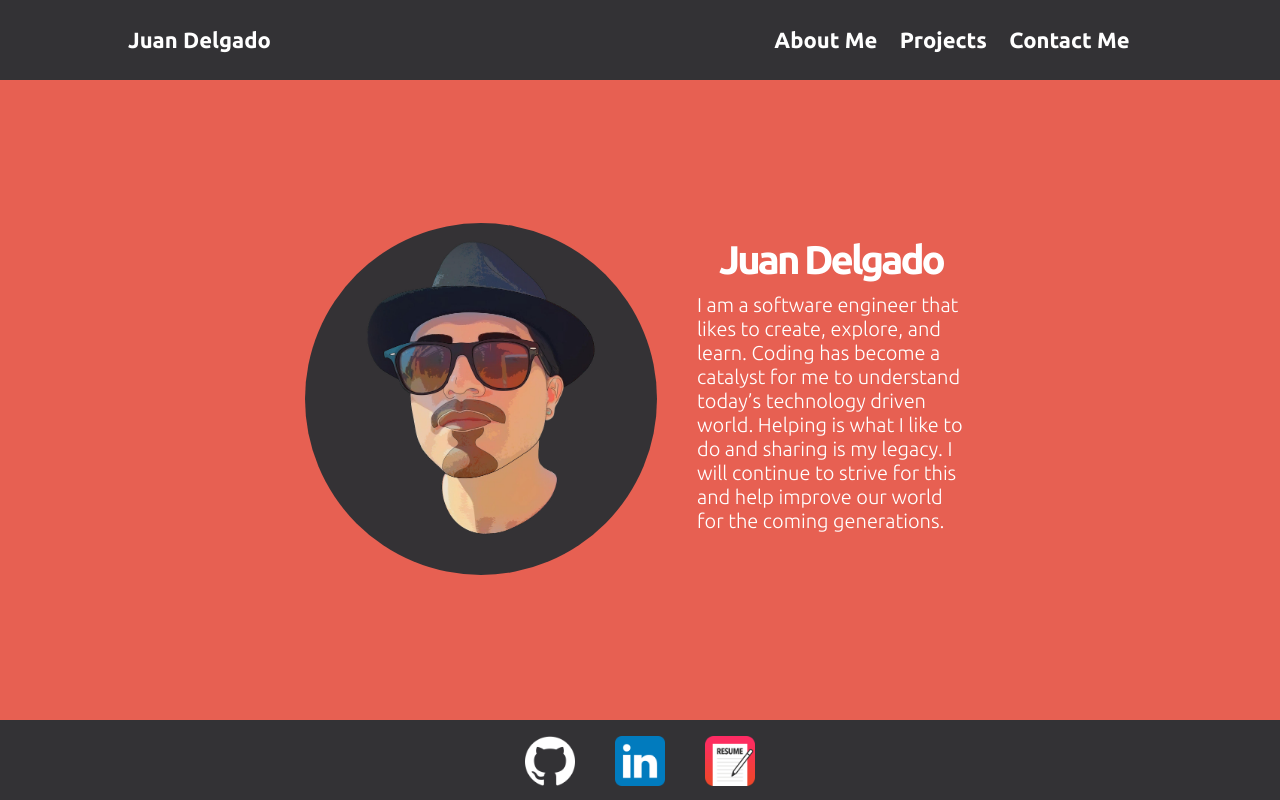
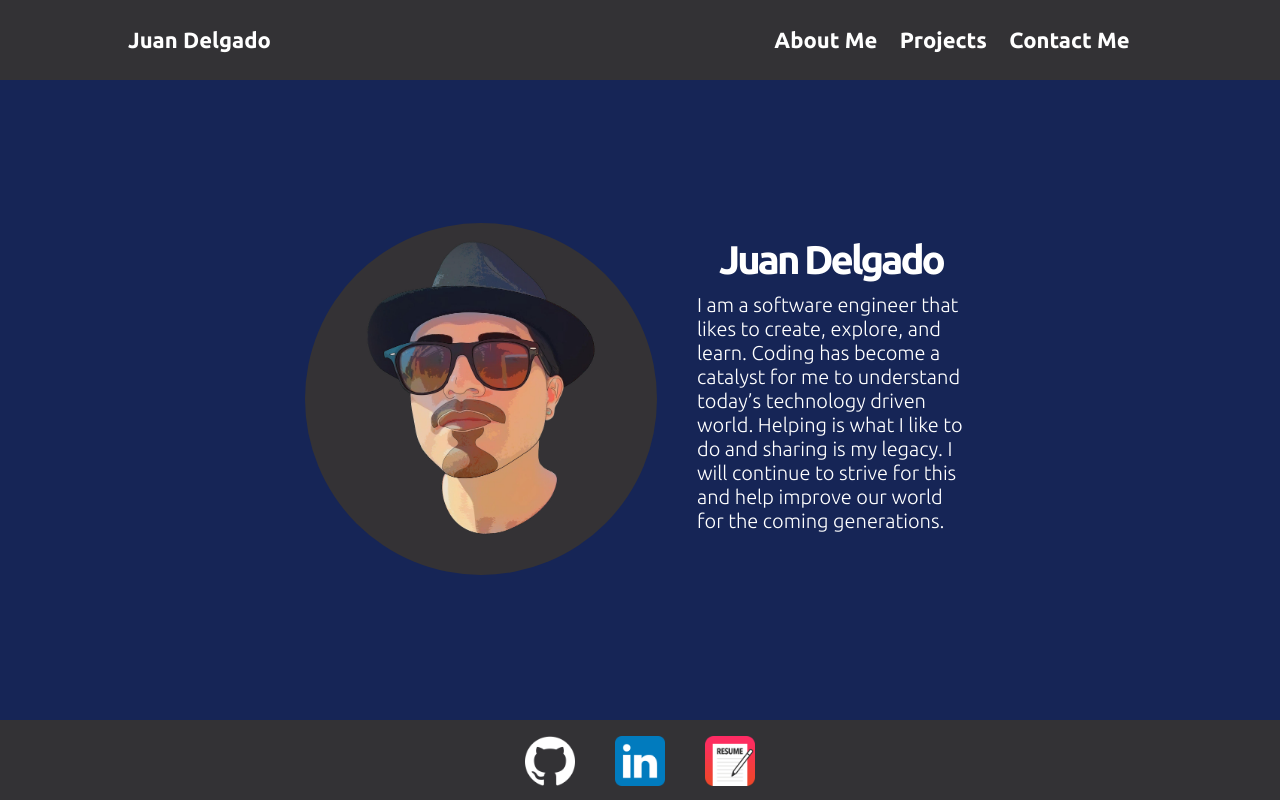
Before and after one commit to JohnJoseph2019/JD_portofolio, a React (Vite) app: page / in a window 1280 px wide. Built offline with nearby package versions, Linux system fonts and the light colour scheme.

Commit message:
Changing my backgroun blue on all pages

```diff
--- a/src/components/MainPage.css
+++ b/src/components/MainPage.css
@@ -1,5 +1,4 @@
 .aboutMeContainer {
-    background-color: rgb(231, 96, 82);
     display: flex;
     justify-content: center;
     align-items: center;
```
